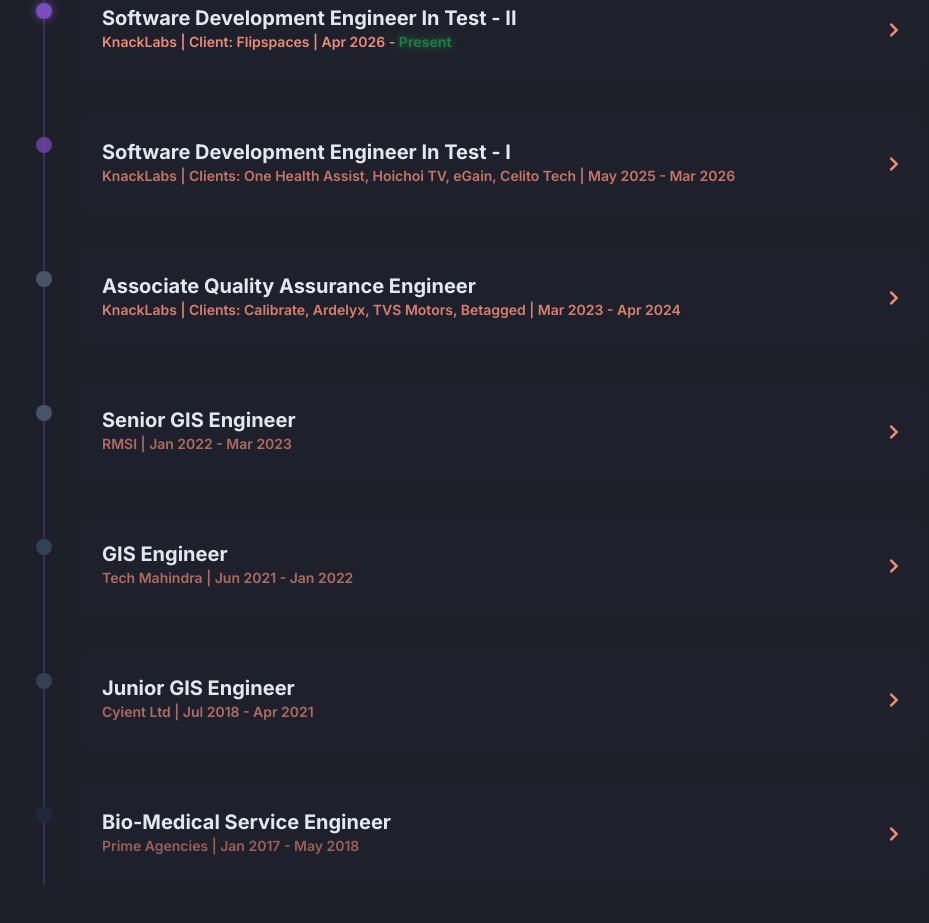
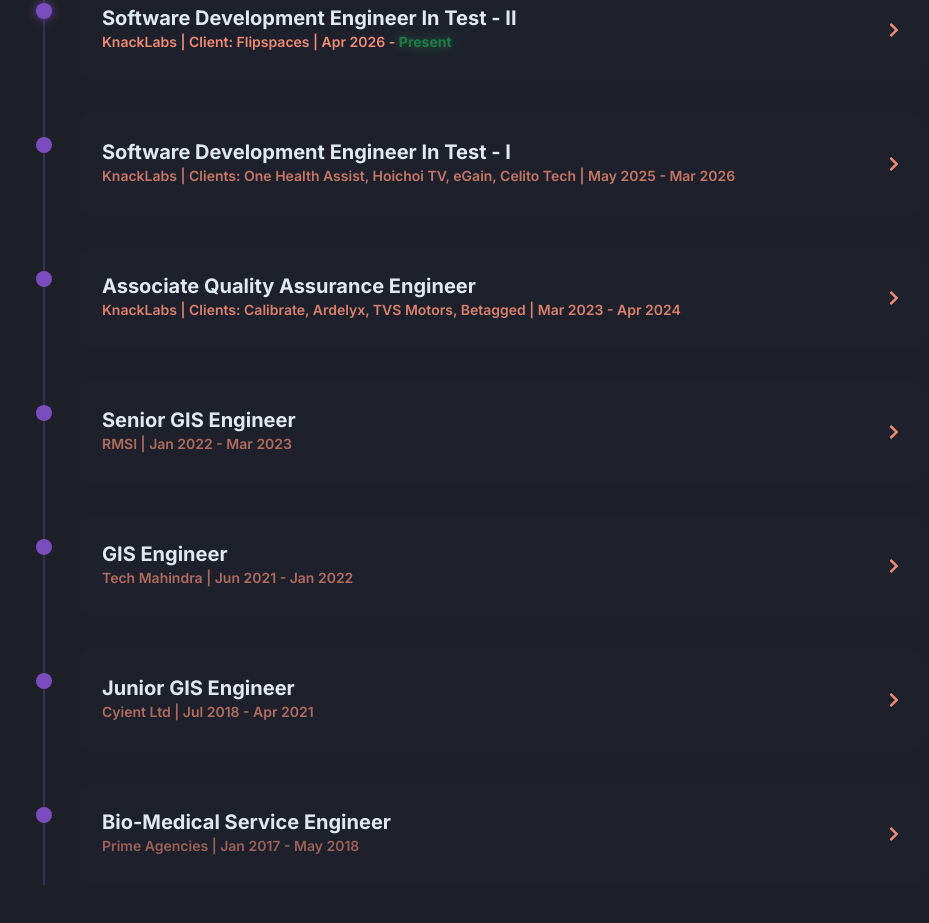
Before and after one commit to pdnsyamkumar-work/my-portfolio, a Next.js app: page / in a window 1280 px wide. Shown: the part 2540-3463 px from the top of the page, without its empty margins (161-1090 px from the left). Built offline with nearby package versions, Linux system fonts and the light colour scheme.

Commit message:
style: make all timeline dots consistent brand purple

```diff
--- a/src/components/CareerJourney.tsx
+++ b/src/components/CareerJourney.tsx
@@ -59,7 +59,7 @@ const journeyData = [
       </>
     ),
     period: 'May 2025 - Mar 2026',
-    dotColor: 'bg-brand-purple/70',
+    dotColor: 'bg-brand-purple',
     dotGlow: '',
     hasPing: false,
     titleColor: 'text-brand-purple dark:text-brand-peach',
@@ -90,7 +90,7 @@ const journeyData = [
       </>
     ),
     period: 'Mar 2023 - Apr 2024',
-    dotColor: 'bg-slate-400 dark:bg-slate-600',
+    dotColor: 'bg-brand-purple',
     dotGlow: '',
     hasPing: false,
     titleColor: 'text-brand-purple dark:text-brand-peach',
@@ -116,7 +116,7 @@ const journeyData = [
       </a>
     ),
     period: 'Jan 2022 - Mar 2023',
-    dotColor: 'bg-slate-400 dark:bg-slate-600',
+    dotColor: 'bg-brand-purple',
     dotGlow: '',
     hasPing: false,
     titleColor: 'text-brand-purple dark:text-brand-peach',
@@ -139,7 +139,7 @@ const journeyData = [
       </a>
     ),
     period: 'Jun 2021 - Jan 2022',
-    dotColor: 'bg-slate-300 dark:bg-slate-700',
+    dotColor: 'bg-brand-purple',
     dotGlow: '',
     hasPing: false,
     titleColor: 'text-brand-purple dark:text-brand-peach',
@@ -162,7 +162,7 @@ const journeyData = [
       </a>
     ),
     period: 'Jul 2018 - Apr 2021',
-    dotColor: 'bg-slate-300 dark:bg-slate-700',
+    dotColor: 'bg-brand-purple',
     dotGlow: '',
     hasPing: false,
     titleColor: 'text-brand-purple dark:text-brand-peach',
@@ -176,7 +176,7 @@ const journeyData = [
     title: 'Bio-Medical Service Engineer',
     company: 'Prime Agencies',
     period: 'Jan 2017 - May 2018',
-    dotColor: 'bg-slate-300 dark:bg-slate-800',
+    dotColor: 'bg-brand-purple',
     dotGlow: '',
     hasPing: false,
     titleColor: 'text-brand-purple dark:text-brand-peach',
```
Also changed, not shown: public/profile.png (deleted).
